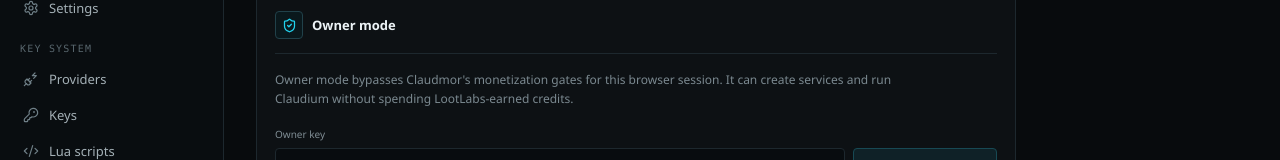
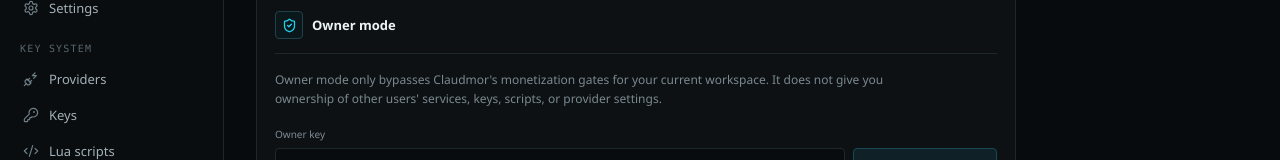
Before and after one commit to KryptIT/Cluadmor, a Next.js app: page /dashboard/settings in a window 1280 px wide. Shown: the part 210-370 px from the top of the page. Built offline with nearby package versions, Linux system fonts and the light colour scheme.

Commit message:
Clarify owner key as reward bypass only

```diff
--- a/app/dashboard/settings/page.tsx
+++ b/app/dashboard/settings/page.tsx
@@ -65,15 +65,15 @@
 
         <div className="settingsBody">
           <p>
-            Owner mode bypasses Claudmor's monetization gates for this browser session.
-            It can create services and run Claudium without spending LootLabs-earned credits.
+            Owner mode only bypasses Claudmor's monetization gates for your current workspace.
+            It does not give you ownership of other users' services, keys, scripts, or provider settings.
           </p>
 
           {owner === true ? (
             <div className="ownerActive">
               <div>
                 <strong>Owner session authenticated</strong>
-                <small>The raw owner key is not stored in the browser.</small>
+                <small>The raw owner key is not stored in the browser. Reward checks are skipped for this workspace.</small>
               </div>
               <button className="secondaryBtn" onClick={logout}><LogOut size={14}/> Disable owner mode</button>
             </div>
```
